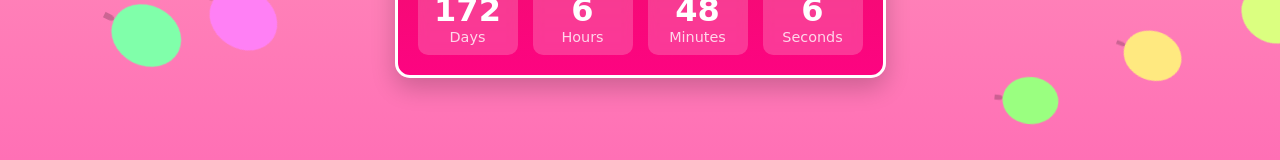
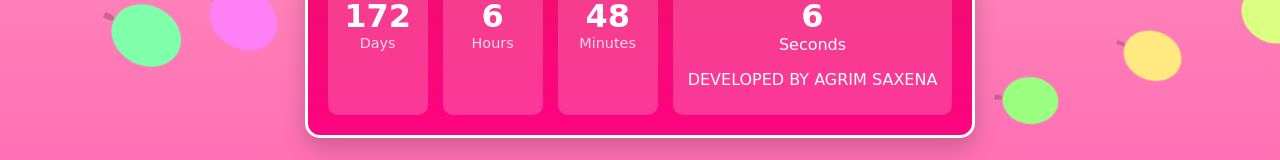
Before and after one commit to theagrim0410/birthday, a React (Vite) app: page /photo in a window 1280 px wide. Shown: the part 568-728 px from the top of the page. Built offline with nearby package versions, Linux system fonts and the light colour scheme.

Commit message:
Update Photo.jsx

```diff
--- a/src/Photo.jsx
+++ b/src/Photo.jsx
@@ -83,6 +83,7 @@ const Photo = () => {
             <div className="countdown-item">
               <span>{timeLeft.seconds}</span>
               <span>Seconds</span>
+              <p className="ag"> DEVELOPED BY AGRIM SAXENA</p>
             </div>
           </div>
         </div>
```
